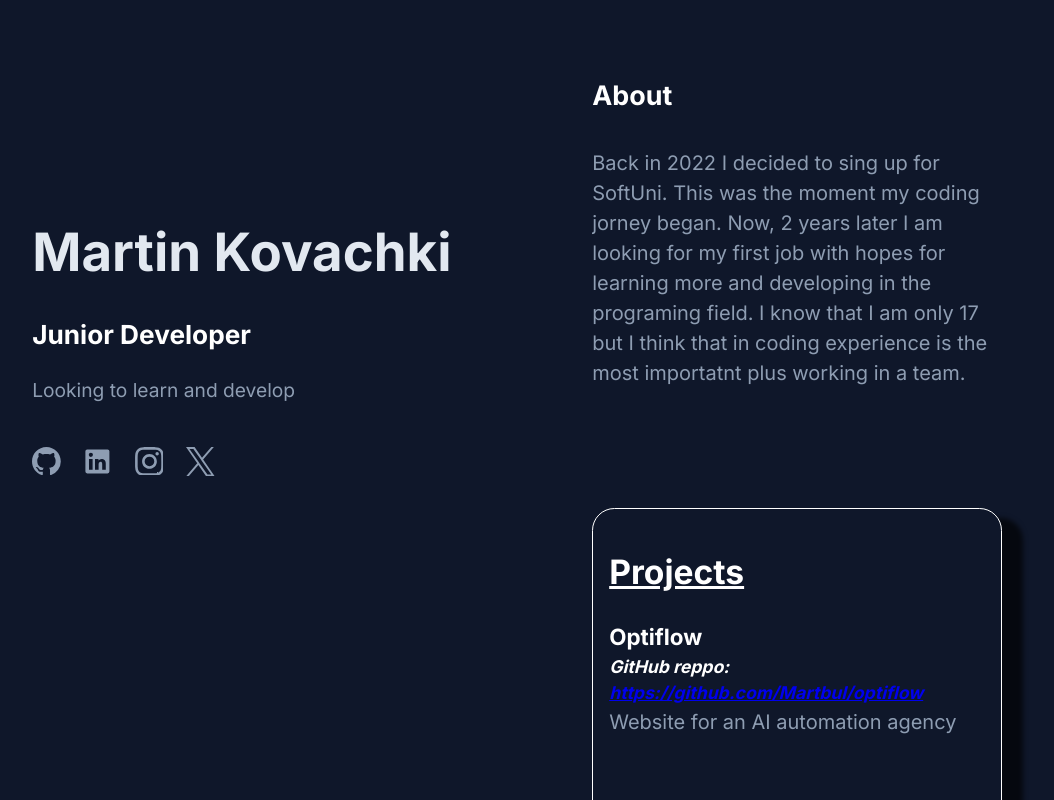
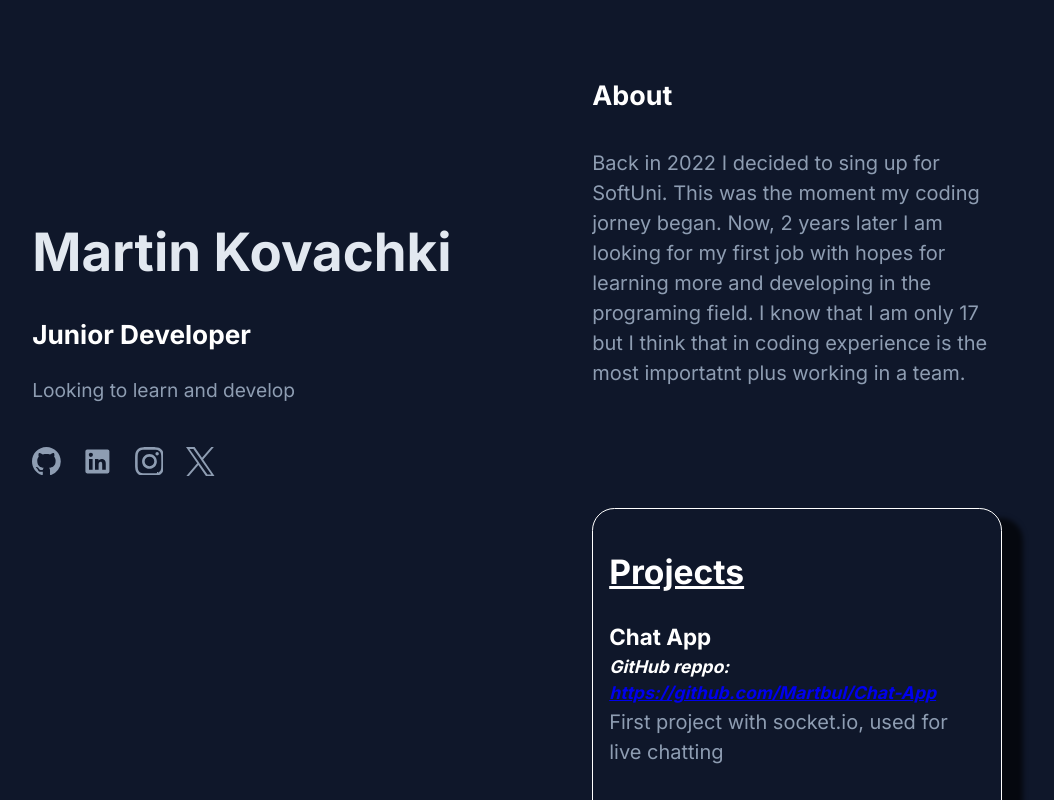
Before and after one commit to Martbul/MartinKovachki, a React (Vite) app in the folder Martin Kovachki/: page / in a window 1280 px wide. Shown: the top 800 px of the page, without its empty margins (123-1177 px from the left). Built offline with nearby package versions, Linux system fonts and the light colour scheme.

Commit message:
update 05/19/24

```diff
--- a/Martin Kovachki/src/Shared/Projects/Projects.jsx
+++ b/Martin Kovachki/src/Shared/Projects/Projects.jsx
@@ -5,6 +5,22 @@ export default function Projects() {
       <div className="container container-border c-project">
         <div className="title">
           <h1>Projects</h1>
+        </div>
+
+
+        <div className="project">
+          <div className="content">
+            <h5>
+              <a href="https://chat-app-m-kov.netlify.app/">Chat App</a>
+            </h5>
+            <h6>
+              GitHub reppo:{" "}
+              <a href="https://github.com/Martbul/Chat-App">
+              https://github.com/Martbul/Chat-App
+              </a>
+            </h6>
+            <p>First project with socket.io, used for live chatting</p>
+          </div>
         </div>
 
         <div className="project">
```
Also changed, not shown: 3 other files (tests, documents, lock files or other folders).
